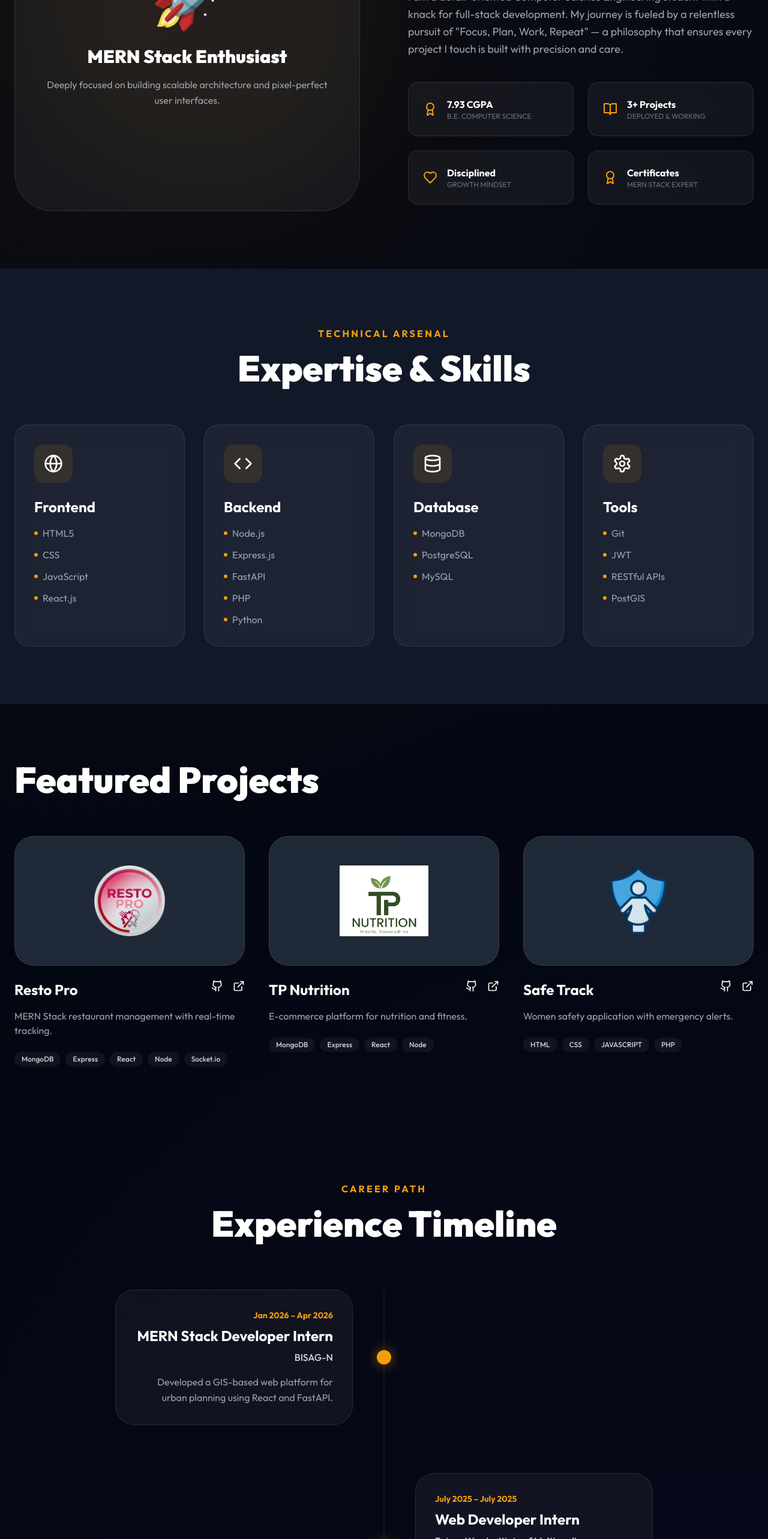
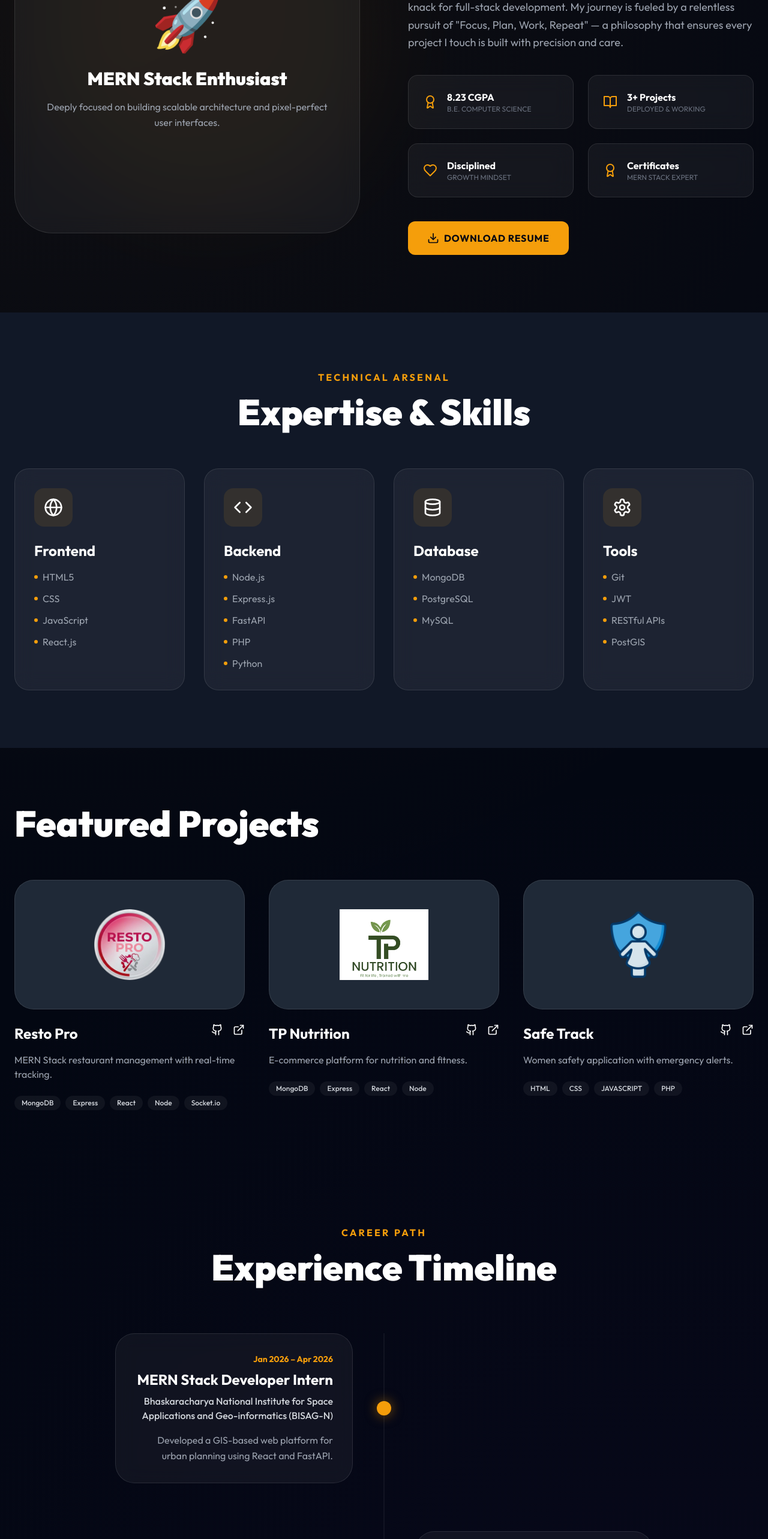
Before and after one commit to SahilKayasth-16/New_Portfolio_Frontend, a React (Vite) app: page / in a window 1280 px wide. Shown: the part 1120-3686 px from the top of the page at 60% size. Built offline with nearby package versions, Linux system fonts and the light colour scheme.

Commit message:
Update latest resume and CGPA.

```diff
--- a/src/components/About.jsx
+++ b/src/components/About.jsx
@@ -1,6 +1,6 @@
 import React from 'react'
 import { motion } from 'framer-motion'
-import { Award, BookOpen, Heart } from 'lucide-react'
+import { Award, BookOpen, Heart, Download } from 'lucide-react'
 
 export const About = () => {
   return (
@@ -33,9 +33,9 @@ export const About = () => {
               I am a detail-oriented Computer Science Engineering student with a knack for full-stack development. My journey is fueled by a relentless pursuit of "Focus, Plan, Work, Repeat" — a philosophy that ensures every project I touch is built with precision and care.
             </p>
 
-            <div className="grid grid-cols-2 gap-6">
+            <div className="grid grid-cols-2 gap-6 mb-10">
               {[
-                { icon: Award, label: '7.93 CGPA', sub: 'B.E. Computer Science' },
+                { icon: Award, label: '8.23 CGPA', sub: 'B.E. Computer Science' },
                 { icon: BookOpen, label: '3+ Projects', sub: 'Deployed & Working' },
                 { icon: Heart, label: 'Disciplined', sub: 'Growth Mindset' },
                 { icon: Award, label: 'Certificates', sub: 'MERN Stack Expert' }
@@ -51,6 +51,14 @@ export const About = () => {
                 </div>
               ))}
             </div>
+
+            <a
+              href="/Sahil Bharatkumar Kayasth Resume.pdf"
+              download
+              className="inline-flex items-center gap-2 px-8 py-4 bg-primary text-dark-300 rounded-xl font-bold uppercase tracking-wider hover:bg-opacity-90 transition-all transform hover:-translate-y-1"
+            >
+              <Download size={20} /> Download Resume
+            </a>
           </div>
         </div>
       </div>
--- a/src/components/Experience.jsx
+++ b/src/components/Experience.jsx
@@ -4,7 +4,7 @@ import { motion } from 'framer-motion'
 const experience = [
   {
     role: 'MERN Stack Developer Intern',
-    company: 'BISAG-N',
+    company: 'Bhaskaracharya National Institute for Space Applications and Geo-informatics (BISAG-N)',
     period: 'Jan 2026 – Apr 2026',
     desc: 'Developed a GIS-based web platform for urban planning using React and FastAPI.'
   },
```
Also changed, not shown: 1 other file (tests, documents, lock files or other folders).
